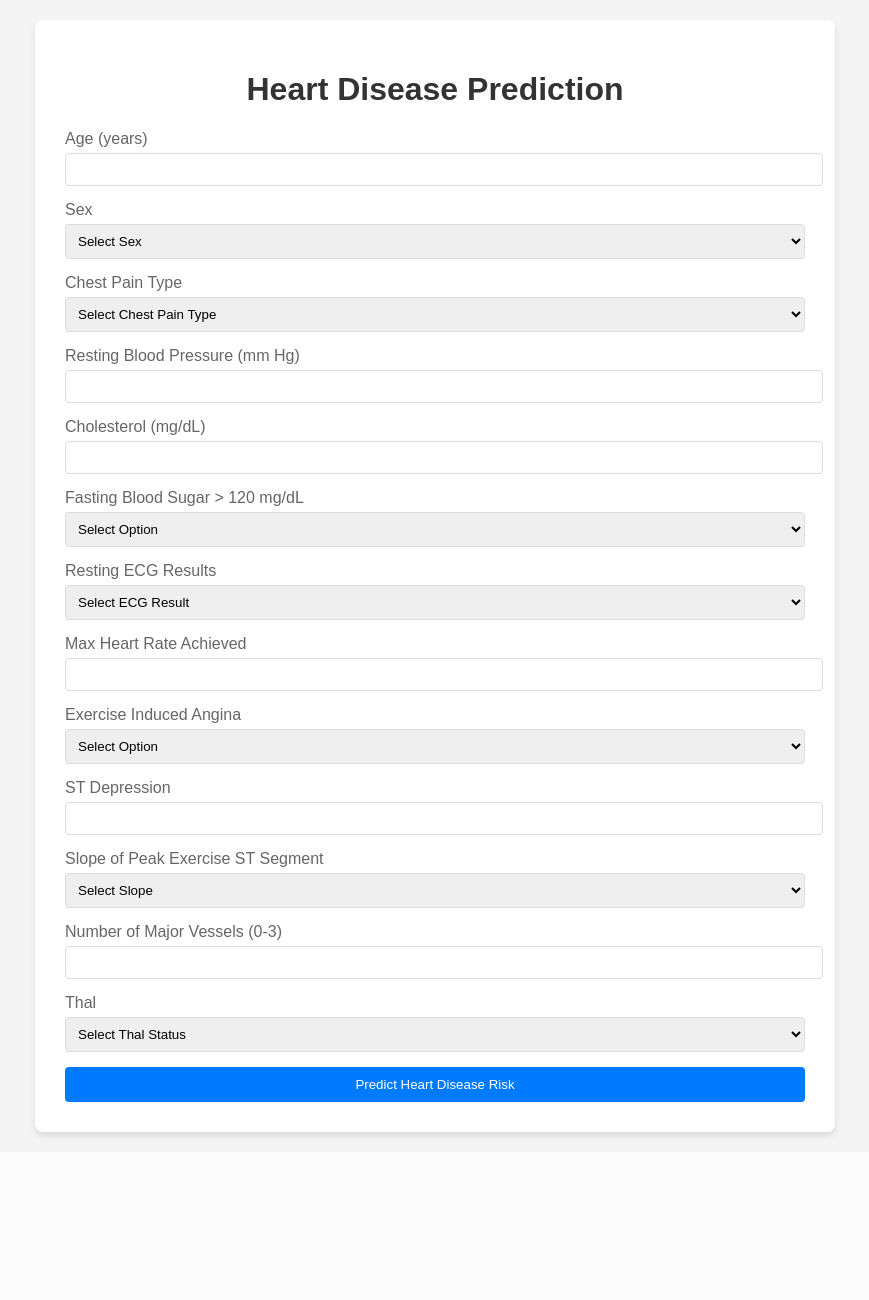
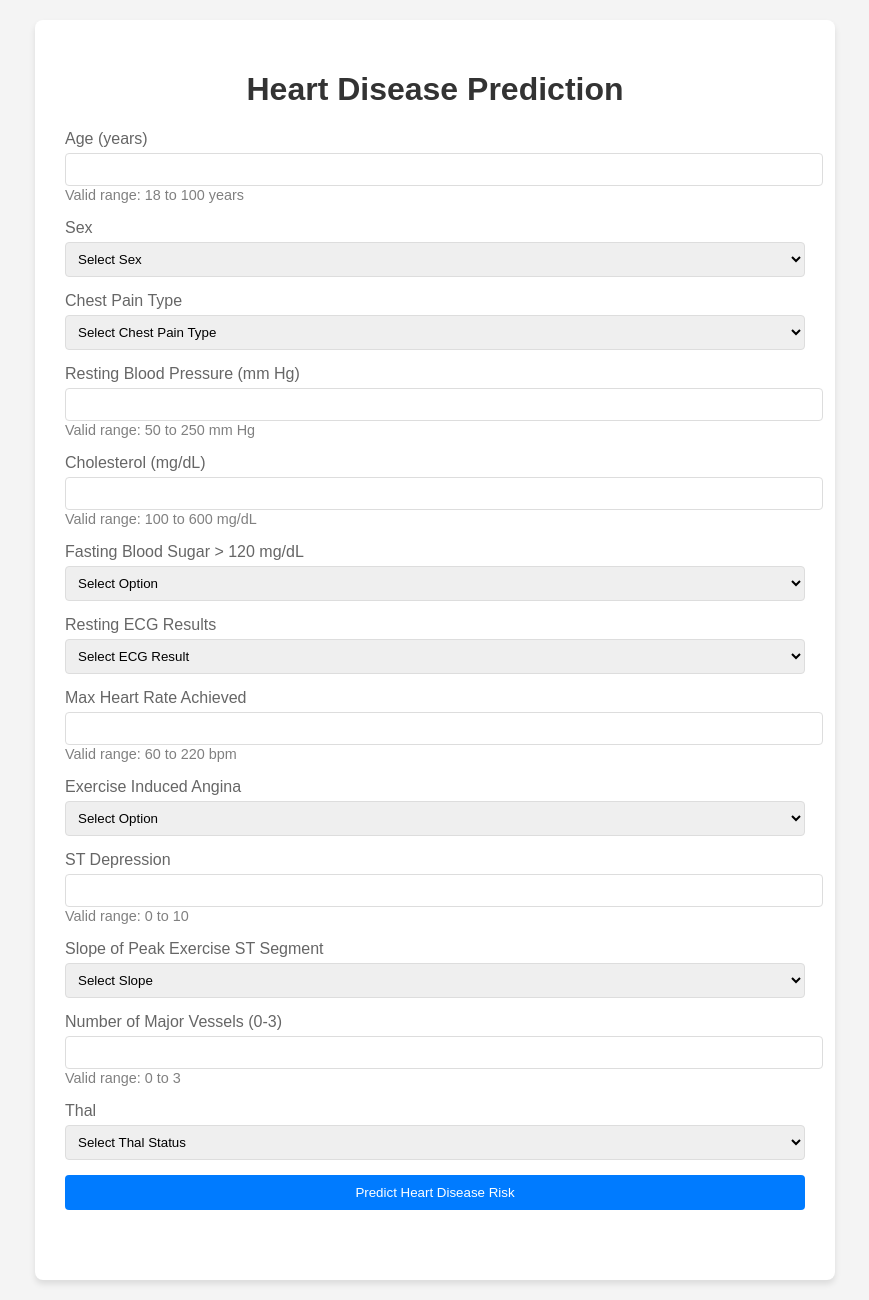
Before and after one commit to Shinkai-nm/data_mining_project1, a Flask app: page / in a window 1280 px wide. Shown: the whole page, without its empty margins (205-1074 px from the left). Before the commit the page ends 1139 px from the top, so only its background shows below. Run offline with Flask 3, Linux system fonts and the light colour scheme.

Commit message:
feat(wip): Updated web interface

```diff
--- /dev/null
+++ b/app/log.py
@@ -0,0 +1,54 @@
+import logging
+import sys
+LOG_LEVEL = "DEBUG"
+PATH = './logs/log.log'
+
+DEBUG_LOG_FORMAT = '%(asctime)s :: %(levelname)s :: %(pathname)s:%(lineno)d :: %(funcName)s :: %(message)s'
+INFO_LOG_FORMAT = '%(asctime)s :: %(levelname)s :: %(filename)s:%(lineno)d :: %(funcName)s :: %(message)s'
+
+DEFAULT_DATE_FORMAT = '%m/%d/%Y %H:%M:%S'
+# -------------------------------
+def get_log_level(log_level):
+    """Returns log level.
+
+    Args:
+        log_level (str): Application environment.
+
+    Returns:
+        int: Log level.
+    """
+    if log_level in logging._nameToLevel:
+        return logging._nameToLevel[log_level]
+    else:
+        return logging.INFO
+
+
+def get_logger():
+    """Rotated log creator.
+
+    Args:
+
+    Returns:
+        logging.Logger: Logger.
+    """
+    logging.basicConfig(
+        format='%(asctime)s - %(message)s', datefmt='%m/%d/%Y %H:%M:%S',
+        level=get_log_level(LOG_LEVEL))
+    custom_logger = logging.getLogger(__name__)
+
+    formatter = logging.Formatter(
+        DEBUG_LOG_FORMAT,
+        datefmt=DEFAULT_DATE_FORMAT
+    )
+    handler = logging.StreamHandler(sys.stdout)
+    handler.setLevel(logging.ERROR)
+    handler.setLevel(get_log_level(LOG_LEVEL))
+    handler.setFormatter(formatter)
+
+    custom_logger.addHandler(handler)
+    custom_logger.propagate = False
+
+    return custom_logger
+
+
+logger = get_logger()
--- a/app/routes.py
+++ b/app/routes.py
@@ -1,6 +1,7 @@
-from flask import Blueprint, render_template, request
+from flask import Blueprint, render_template, request, jsonify
 import numpy as np
-from app.model import predict
+from app.model import predict  # Mocked for now
+from .log import logger
 
 main = Blueprint('main', __name__)
 
@@ -10,18 +11,38 @@ def home():
 
 @main.route('/predict', methods=['POST'])
 def prediction():
-    # Collect input data from the form
+    logger.info("Start prediction process")
+
+    # Get the JSON data from the request
+    data = request.get_json()  # Parses the incoming JSON request
+    logger.info(f"Received data: {data}")
+
+    # Check if the data contains all necessary fields (13 inputs)
+    required_fields = [f"input{i}" for i in range(1, 14)]
+    if not all(field in data for field in required_fields):
+        logger.error("Missing required fields in input data")
+        return jsonify({'error': 'Missing required fields in the input data'}), 400
+
+    # Prepare the input data for prediction (converting to float)
     inputs = []
     for i in range(1, 14):
         try:
-            inputs.append(float(request.form[f'input{i}']))
+            inputs.append(float(data[f'input{i}']))
         except ValueError:
-            inputs.append(0)  # Default value if input is invalid
+            logger.error(f"Invalid value for input{i}: {data[f'input{i}']}")
+            inputs.append(0.0)  # Default to 0 if the value is invalid
 
-    print(inputs)
+    logger.info(f"Prepared input for model: {inputs}")
 
-    # Perform prediction
-    result = predict(np.array(inputs).reshape(1, -1))
+    # Perform prediction (using a mock model for now)
+    # You can replace this with your real model once available
+    try:
+        result = predict(np.array(inputs).reshape(1, -1))  # Replace `predict` with your actual model function
+    except Exception as e:
+        logger.error(f"Error during prediction: {e}")
+        return jsonify({'error': 'Error during prediction'}), 500
 
-    # Render the result back to the form
-    return render_template('index.html', prediction=result)
+    # Return the result as a JSON response
+    logger.info(f"Prediction result: {result}")
+
+    return jsonify({'prediction': result[0]})
--- a/app/templates/index.html
+++ b/app/templates/index.html
@@ -64,15 +64,25 @@
             background-color: #ddffdd;
             color: #008000;
         }
+        .error-message {
+            color: red;
+            font-size: 12px;
+        }
+        .hint {
+            font-size: 0.9em;
+            color: grey;
+        }
     </style>
 </head>
 <body>
     <div class="container">
         <h1>Heart Disease Prediction</h1>
-        <form id="predictionForm" action="{{ url_for('main.prediction') }}" method="POST">
+        <form id="predictionForm">
             <div class="form-group">
                 <label for="input1">Age (years)</label>
                 <input type="number" id="input1" name="input1" min="18" max="100" required>
+                <span class="hint">Valid range: 18 to 100 years</span>
+                <div id="error-input1" class="error-message"></div>
             </div>
 
             <div class="form-group">
@@ -82,6 +92,7 @@
                     <option value="0">Female</option>
                     <option value="1">Male</option>
                 </select>
+                <div id="error-input2" class="error-message"></div>
             </div>
 
             <div class="form-group">
@@ -93,16 +104,21 @@
                     <option value="2">Non-Anginal Pain</option>
                     <option value="3">Asymptomatic</option>
                 </select>
+                <div id="error-input3" class="error-message"></div>
             </div>
 
             <div class="form-group">
                 <label for="input4">Resting Blood Pressure (mm Hg)</label>
                 <input type="number" id="input4" name="input4" min="50" max="250" required>
+                <span class="hint">Valid range: 50 to 250 mm Hg</span>
+                <div id="error-input4" class="error-message"></div>
             </div>
 
             <div class="form-group">
                 <label for="input5">Cholesterol (mg/dL)</label>
                 <input type="number" id="input5" name="input5" min="100" max="600" required>
+                <span class="hint">Valid range: 100 to 600 mg/dL</span>
+                <div id="error-input5" class="error-message"></div>
             </div>
 
             <div class="form-group">
@@ -112,6 +128,7 @@
                     <option value="0">No</option>
                     <option value="1">Yes</option>
                 </select>
+                <div id="error-input6" class="error-message"></div>
             </div>
 
             <div class="form-group">
@@ -122,11 +139,14 @@
                     <option value="1">ST-T Wave Abnormality</option>
                     <option value="2">Left Ventricular Hypertrophy</option>
                 </select>
+                <div id="error-input7" class="error-message"></div>
             </div>
 
             <div class="form-group">
                 <label for="input8">Max Heart Rate Achieved</label>
                 <input type="number" id="input8" name="input8" min="60" max="220" required>
+                <span class="hint">Valid range: 60 to 220 bpm</span>
+                <div id="error-input8" class="error-message"></div>
             </div>
 
             <div class="form-group">
@@ -136,11 +156,14 @@
                     <option value="0">No</option>
                     <option value="1">Yes</option>
                 </select>
+                <div id="error-input9" class="error-message"></div>
             </div>
 
             <div class="form-group">
                 <label for="input10">ST Depression</label>
                 <input type="number" id="input10" name="input10" step="0.1" min="0" max="10" required>
+                <span class="hint">Valid range: 0 to 10</span>
+                <div id="error-input10" class="error-message"></div>
             </div>
 
             <div class="form-group">
@@ -151,11 +174,14 @@
                     <option value="1">Flat</option>
                     <option value="2">Downsloping</option>
                 </select>
+                <div id="error-input11" class="error-message"></div>
             </div>
 
             <div class="form-group">
                 <label for="input12">Number of Major Vessels (0-3)</label>
                 <input type="number" id="input12" name="input12" min="0" max="3" required>
+                <span class="hint">Valid range: 0 to 3</span>
+                <div id="error-input12" class="error-message"></div>
             </div>
 
             <div class="form-group">
@@ -166,32 +192,97 @@
                     <option value="1">Fixed Defect</option>
                     <option value="2">Reversible Defect</option>
                 </select>
+                <div id="error-input13" class="error-message"></div>
             </div>
 
             <button type="submit" class="submit-btn">Predict Heart Disease Risk</button>
         </form>
 
-        {% if prediction is not none %}
-        <div class="prediction-result {% if prediction[0] == 1 %}prediction-positive{% else %}prediction-negative{% endif %}">
-            {% if prediction[0] == 1 %}
-                High Risk of Heart Disease
-            {% else %}
-                Low Risk of Heart Disease
-            {% endif %}
-        </div>
-        {% endif %}
+        <div id="prediction-result" class="prediction-result"></div>
     </div>
 
     <script>
         document.getElementById('predictionForm').addEventListener('submit', function(event) {
-            const inputs = this.querySelectorAll('input, select');
-            inputs.forEach(input => {
-                if (!input.value) {
-                    event.preventDefault();
-                    input.style.borderColor = 'red';
+        event.preventDefault();
+
+        const formData = {};
+        const inputs = this.querySelectorAll('input, select');
+        let isValid = true;
+
+        // Validate inputs and prepare data
+        inputs.forEach(input => {
+            const errorMessage = document.getElementById(`error-${input.id}`);
+            errorMessage.textContent = ''; // Reset error message
+
+            // Check if value is filled and within range
+            if (!input.value) {
+                isValid = false;
+                errorMessage.textContent = 'This field is required.';
+                input.style.borderColor = 'red';
+            } else {
+                // Validate numerical ranges
+                if (input.type === 'number') {
+                    if (input.min && parseFloat(input.value) < parseFloat(input.min)) {
+                        isValid = false;
+                        errorMessage.textContent = `Value should be at least ${input.min}.`;
+                        input.style.borderColor = 'red';
+                    } else if (input.max && parseFloat(input.value) > parseFloat(input.max)) {
+                        isValid = false;
+                        errorMessage.textContent = `Value should be at most ${input.max}.`;
+                        input.style.borderColor = 'red';
+                    } else {
+                        input.style.borderColor = '#ddd'; // Reset border color
+                    }
                 }
-            });
+            }
+
+            // Add valid input values to formData object
+            if (input.value && !errorMessage.textContent) {
+                formData[input.name] = input.value;
+            }
         });
+
+        // Only proceed to Flask prediction if all inputs are valid
+        if (isValid) {
+            // Prepare data for sending to Flask with short variable names matching the model
+            const modelInputData = {
+                age: formData.input1,
+                sex: formData.input2,
+                cp: formData.input3,
+                trestbps: formData.input4,
+                chol: formData.input5,
+                fbs: formData.input6,
+                restecg: formData.input7,
+                thalach: formData.input8,
+                exang: formData.input9,
+                oldpeak: formData.input10,
+                slope: formData.input11,
+                ca: formData.input12,
+                thal: formData.input13
+            };
+
+            fetch('/predict', {
+                method: 'POST',
+                headers: {
+                    'Content-Type': 'application/json'
+                },
+                body: JSON.stringify(modelInputData)  // Send data with short variable names
+            })
+            .then(response => response.json())
+            .then(data => {
+                const resultDiv = document.getElementById('prediction-result');
+                if (data.prediction === 1) {
+                    resultDiv.textContent = 'High Risk of Heart Disease';
+                    resultDiv.className = 'prediction-result prediction-positive';
+                } else {
+                    resultDiv.textContent = 'Low Risk of Heart Disease';
+                    resultDiv.className = 'prediction-result prediction-negative';
+                }
+            })
+            .catch(error => console.error('Error during prediction:', error));
+        }
+    });
+
     </script>
 </body>
 </html>
```
Also changed, not shown: 2 other files.
